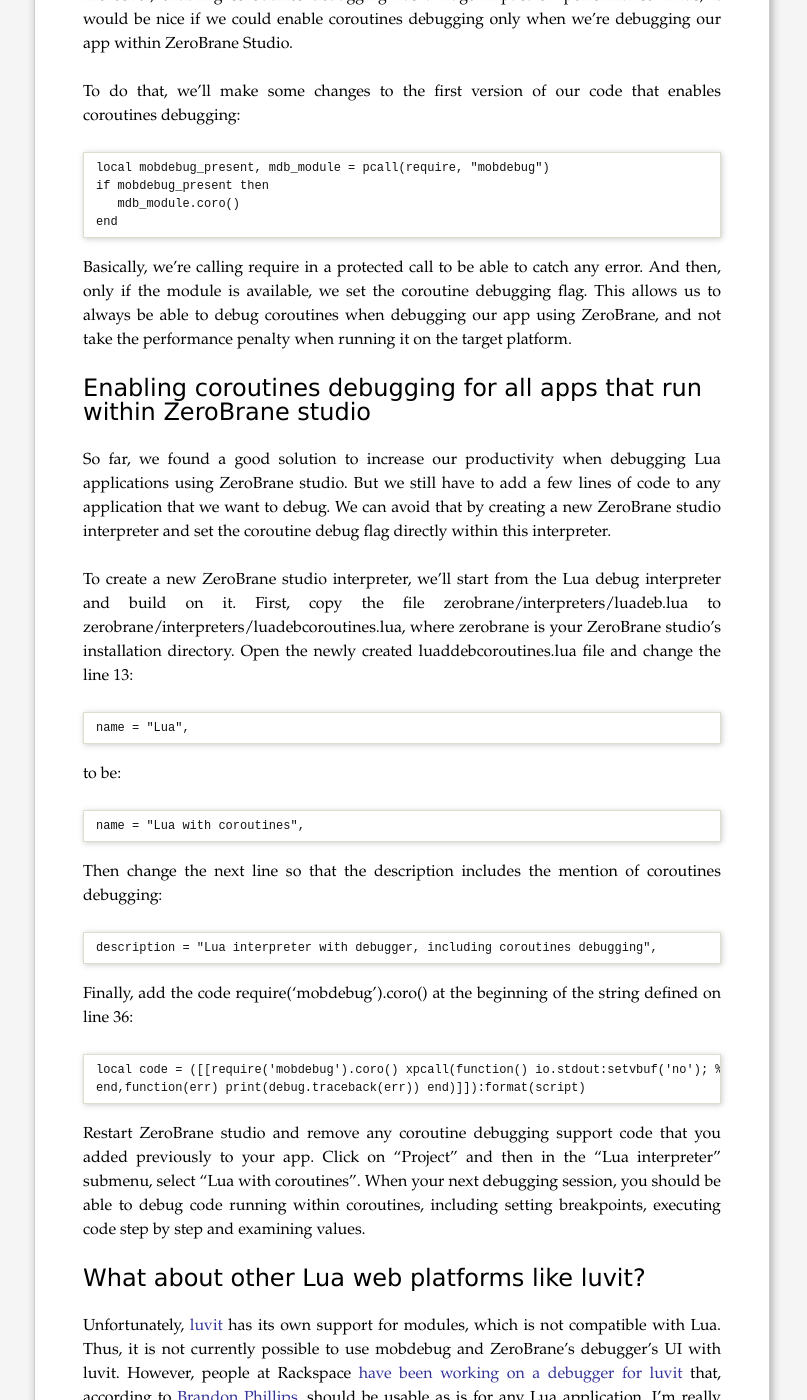
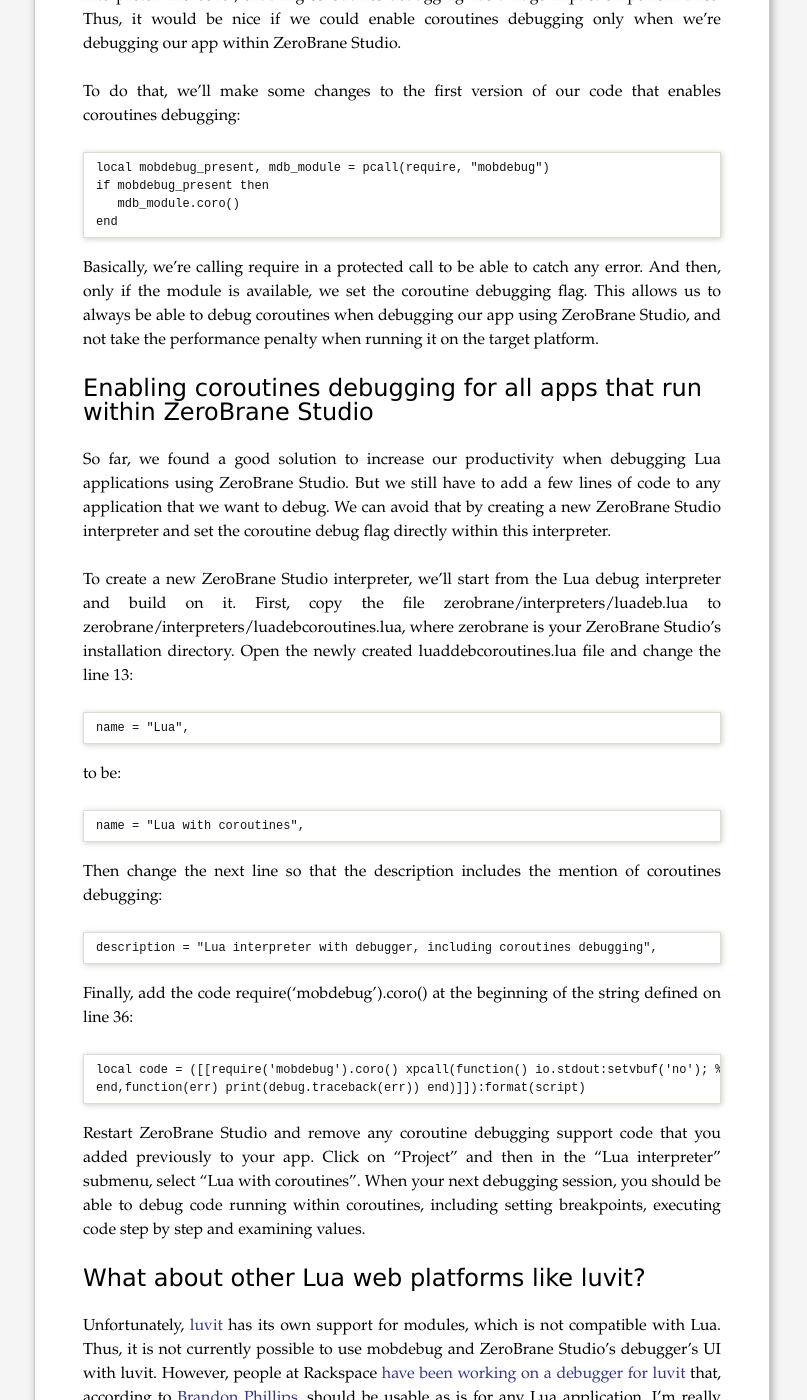
Before and after one commit to misterdjules/homepage, a Jekyll site: the page built from jekyll_version/_posts/2013-01-03-debugging-lua-web-applications-using-zerobrane-studio-and-xavante.md, in a window 1280 px wide and 1400 px high, scrolled down 2227 px. Shown: the whole window, without its empty margins (238-1045 px from the left). Built offline with Jekyll 4.4.1, drawn with Linux system fonts in a browser that asks for light colours; comment, search, counter and statistics services are not loaded; some of the changed text lies outside the part shown.

Commit message:
- ZeroBrane studio -> ZeroBrane Studio.

```diff
--- a/jekyll_version/_posts/2013-01-03-debugging-lua-web-applications-using-zerobrane-studio-and-xavante.md
+++ b/jekyll_version/_posts/2013-01-03-debugging-lua-web-applications-using-zerobrane-studio-and-xavante.md
@@ -1,6 +1,6 @@
 ---
 layout: post
-title: "Debugging Lua web applications using ZeroBrane studio and Xavante"
+title: "Debugging Lua web applications using ZeroBrane Studio and Xavante"
 description: ""
 category:
 tags: []
@@ -17,7 +17,7 @@
 implement HTTP requests' handlers. Coroutines are basically non-preemptive threads that provide a simple model for concurrency on the Lua platform.
 
 Until today, I hadn't found an integrated Lua development environment that was able to debug Xavante's request handlers. In this article, we'll see
-how to enable a powerful Lua IDE, [ZeroBrane studio](http://studio.zerobrane.com/), to debug Xavante's requests handlers by enabling coroutines debugging.
+how to enable a powerful Lua IDE, [ZeroBrane Studio](http://studio.zerobrane.com/), to debug Xavante's requests handlers by enabling coroutines debugging.
 
 In the end, this will provides us with a great server-side web development platform complete with a fully featured IDE, including a debugger, and an extensible web server.
 Not only that, it will give you the tools to debug any Lua application that uses coroutines. Because it is very likely that any sophisticated
@@ -25,13 +25,13 @@
 
 To me, this is a great step forward towards a robust and productive Lua development environment, and I'd like to share with you how it works.
 
-# Enabling coroutines debugging for your Lua application with ZeroBrane studio
+# Enabling coroutines debugging for your Lua application with ZeroBrane Studio
 
-Basically, ZeroBrane studio uses a module named mobdebug to implement its debugging features. This module however doesn't enable coroutines debugging
+Basically, ZeroBrane Studio uses a module named mobdebug to implement its debugging features. This module however doesn't enable coroutines debugging
 by default. Enabling the coroutines debugging flag in this module will allow us to set breakpoints in coroutines and examine their environment, like any other
 code executed by the Lua interpreter. Now, let's try it to see if it works.
 
-First, you'll need to [download](/assets/debug_xavante_handlers_with_zerobrane.rar) the example project. Then, launch ZeroBrane studio
+First, you'll need to [download](/assets/debug_xavante_handlers_with_zerobrane.rar) the example project. Then, launch ZeroBrane Studio
 and open it by clicking on "Project" -> "Project Directory" -> "Choose".
 
 Now that the example project is open, double-click on the server.lua file and at the beginning of this file, add the following code:
@@ -51,7 +51,7 @@
 Now, point your browser to _http://localhost:8080/_, and your breakpoint should be hit: a green arrow should be visible within the red
 circle representing the breakpoint.
 
-This works fine within ZeroBrane, but if you try to run your Lua app with the standard Lua interpreter, you'll likely get an error message saying
+This works fine within ZeroBrane Studio, but if you try to run your Lua app with the standard Lua interpreter, you'll likely get an error message saying
 that the mobdebug module could not be loaded. Here's what I get on my computer:
 
 	Julien@JULIEN-LAPTOP /c/dev/xavante_handlers_debugging_with_zerobrane
@@ -81,7 +81,7 @@
 	Julien@JULIEN-LAPTOP /c/dev/xavante_handlers_debugging_with_zerobrane
 	$
 
-The reason for this is that ZeroBrane loads mobdebug in its debug mode Lua interpreter. Moreover, enabling
+The reason for this is that ZeroBrane Studio loads mobdebug in its debug mode Lua interpreter. Moreover, enabling
 coroutines debugging has a huge impact on performance. Thus, it would be nice if we could enable coroutines debugging only when we're debugging our app
 within ZeroBrane Studio.
 
@@ -93,18 +93,18 @@
 	end
 
 Basically, we're calling require in a protected call to be able to catch any error. And then, only if the module is available,
-we set the coroutine debugging flag. This allows us to always be able to debug coroutines when debugging our app using ZeroBrane, and not
+we set the coroutine debugging flag. This allows us to always be able to debug coroutines when debugging our app using ZeroBrane Studio, and not
 take the performance penalty when running it on the target platform.
 
-# Enabling coroutines debugging for all apps that run within ZeroBrane studio
+# Enabling coroutines debugging for all apps that run within ZeroBrane Studio
 
-So far, we found a good solution to increase our productivity when debugging Lua applications using ZeroBrane studio. But we still have to
-add a few lines of code to any application that we want to debug. We can avoid that by creating a new ZeroBrane studio interpreter and set the coroutine
+So far, we found a good solution to increase our productivity when debugging Lua applications using ZeroBrane Studio. But we still have to
+add a few lines of code to any application that we want to debug. We can avoid that by creating a new ZeroBrane Studio interpreter and set the coroutine
 debug flag directly within this interpreter.
 
-To create a new ZeroBrane studio interpreter, we'll start from the Lua debug interpreter and build on it.
+To create a new ZeroBrane Studio interpreter, we'll start from the Lua debug interpreter and build on it.
 First, copy the file zerobrane/interpreters/luadeb.lua to zerobrane/interpreters/luadebcoroutines.lua,
-where zerobrane is your ZeroBrane studio's installation directory. Open the newly created luaddebcoroutines.lua
+where zerobrane is your ZeroBrane Studio's installation directory. Open the newly created luaddebcoroutines.lua
 file and change the line 13:
 
 	name = "Lua",
@@ -122,18 +122,18 @@
 	local code = ([[require('mobdebug').coro() xpcall(function() io.stdout:setvbuf('no'); %s
 	end,function(err) print(debug.traceback(err)) end)]]):format(script)
 
-Restart ZeroBrane studio and remove any coroutine debugging support code that you added previously to your app. Click on "Project" and then in the "Lua interpreter"
+Restart ZeroBrane Studio and remove any coroutine debugging support code that you added previously to your app. Click on "Project" and then in the "Lua interpreter"
 submenu, select "Lua with coroutines". When your next debugging session, you should be able to debug code running within coroutines, including setting breakpoints,
 executing code step by step and examining values.
 
 # What about other Lua web platforms like luvit?
 
 Unfortunately, [luvit](http://luvit.io) has its own support for modules, which is not compatible with Lua.
-Thus, it is not currently possible to use mobdebug and ZeroBrane's debugger's UI with luvit.
+Thus, it is not currently possible to use mobdebug and ZeroBrane Studio's debugger's UI with luvit.
 However, people at Rackspace [have been working on a debugger for luvit](https://github.com/racker/virgo/blob/master/lib/lua/virgo-debugger.lua) that,
 according to [Brandon Phillips](https://twitter.com/BrandonPhilips), should be usable as is for any Lua application. I'm really excited to use luvit in the near future, and I'll
-write another post if I manage to make ZeroBrane's integrated debugger work with it.
+write another post if I manage to make ZeroBrane Studio's integrated debugger work with it.
 
-This concludes our introduction to ZeroBrane studio as a powerful IDE for developing web applications in Lua with Xavante, and more generally any
+This concludes our introduction to ZeroBrane Studio as a powerful IDE for developing web applications in Lua with Xavante, and more generally any
 Lua application using coroutines. I'm looking forward to using it as my main Lua development environment, and to sharing more tips with you in
 the near future.
```
